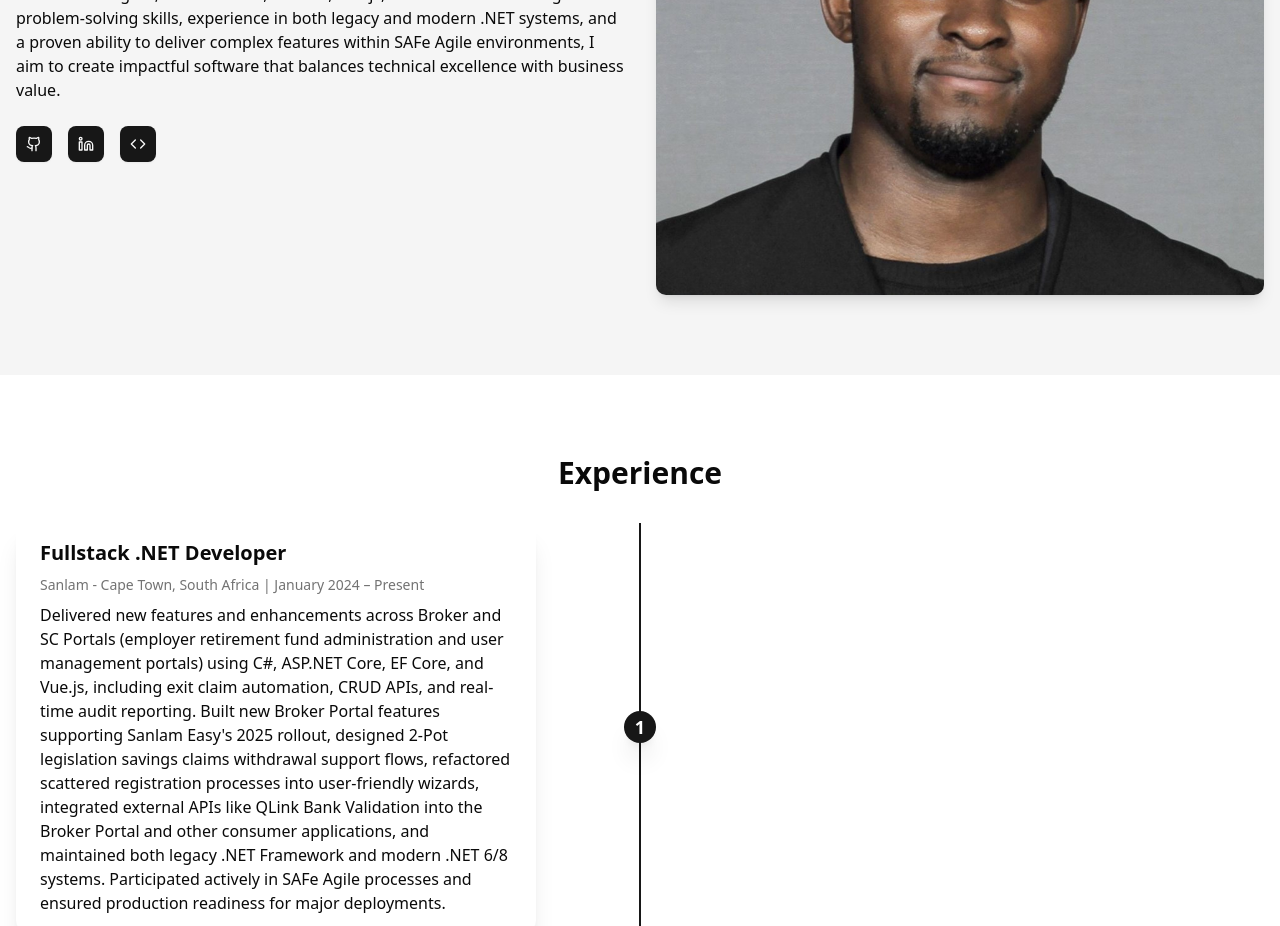
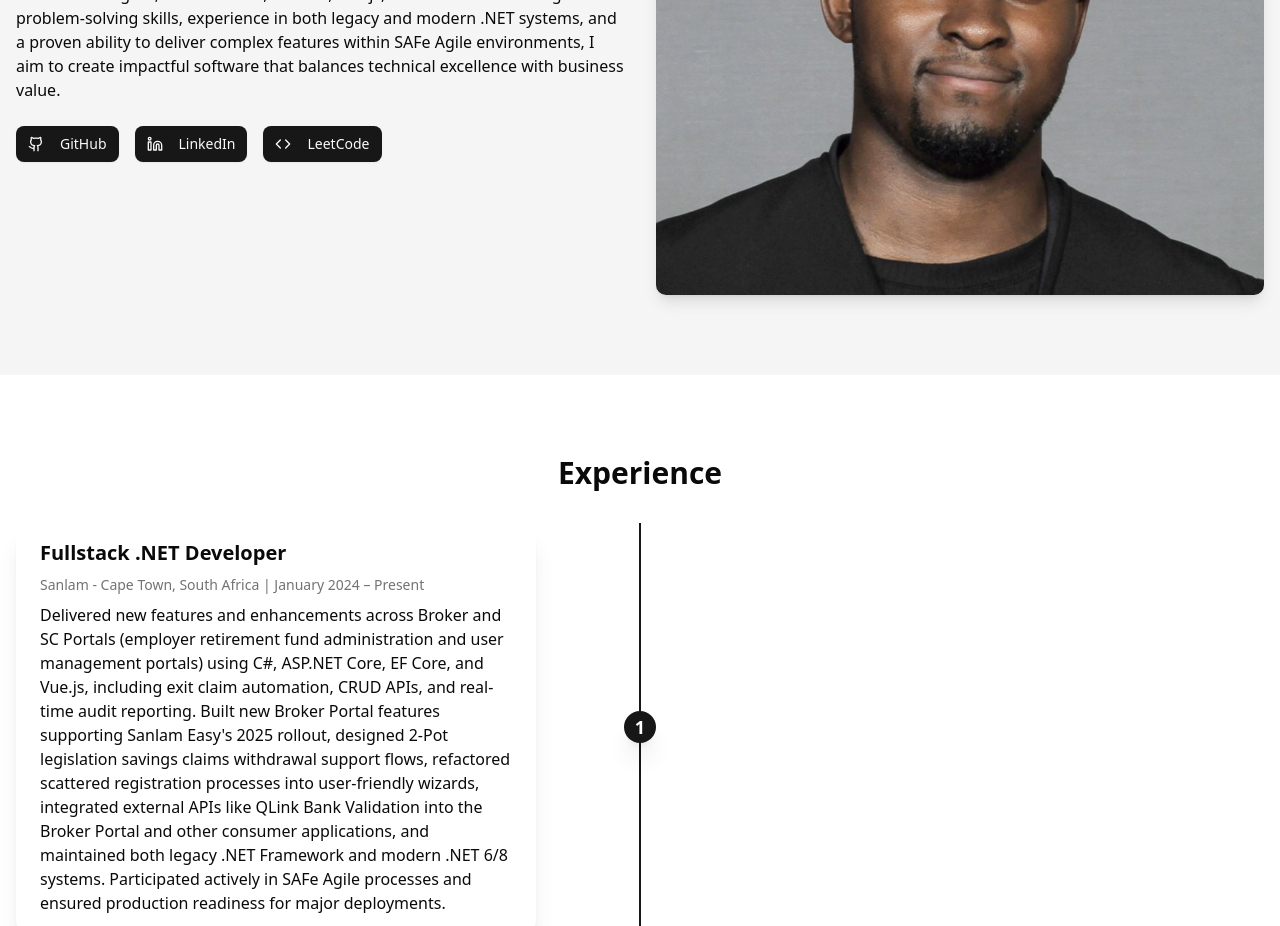
Before and after one commit to thefirsthero/developer-portfolio, a React (Vite) app: page / in a window 1280 px wide. Shown: the part 1140-2066 px from the top of the page. Built offline with nearby package versions, Linux system fonts and the light colour scheme; no server answers.

Commit message:
added names to socials buttons

```diff
--- a/src/components/sections/About.tsx
+++ b/src/components/sections/About.tsx
@@ -16,46 +16,40 @@ export default function About() {
             <p className="text-lg mb-4">{resumeData.personal.title}</p>
             <p className="mb-4">{resumeData.personal.profile}</p>
             <div className="flex space-x-4 mt-6">
-              <Button
-                variant="default"
-                size="icon"
-                asChild
-              >
+              <Button variant="default" asChild>
                 <a
                   href={appConfig.github.url}
                   target="_blank"
                   rel="noopener noreferrer"
                   aria-label={appConfig.github.title}
+                  className="flex items-center"
                 >
-                  <Github className="h-6 w-6" />
+                  <Github className="h-4 w-4 mr-2" />
+                  GitHub
                 </a>
               </Button>
-              <Button
-                variant="default"
-                size="icon"
-                asChild
-              >
+              <Button variant="default" asChild>
                 <a
                   href={appConfig.linkedin.url}
                   target="_blank"
                   rel="noopener noreferrer"
                   aria-label={appConfig.linkedin.title}
+                  className="flex items-center"
                 >
-                  <Linkedin className="h-6 w-6" />
+                  <Linkedin className="h-4 w-4 mr-2" />
+                  LinkedIn
                 </a>
               </Button>
-              <Button
-                variant="default"
-                size="icon"
-                asChild
-              >
+              <Button variant="default" asChild>
                 <a
                   href={appConfig.leetcode.url}
                   target="_blank"
                   rel="noopener noreferrer"
                   aria-label={appConfig.leetcode.title}
+                  className="flex items-center"
                 >
-                  <Code className="h-6 w-6" />
+                  <Code className="h-4 w-4 mr-2" />
+                  LeetCode
                 </a>
               </Button>
             </div>
```
